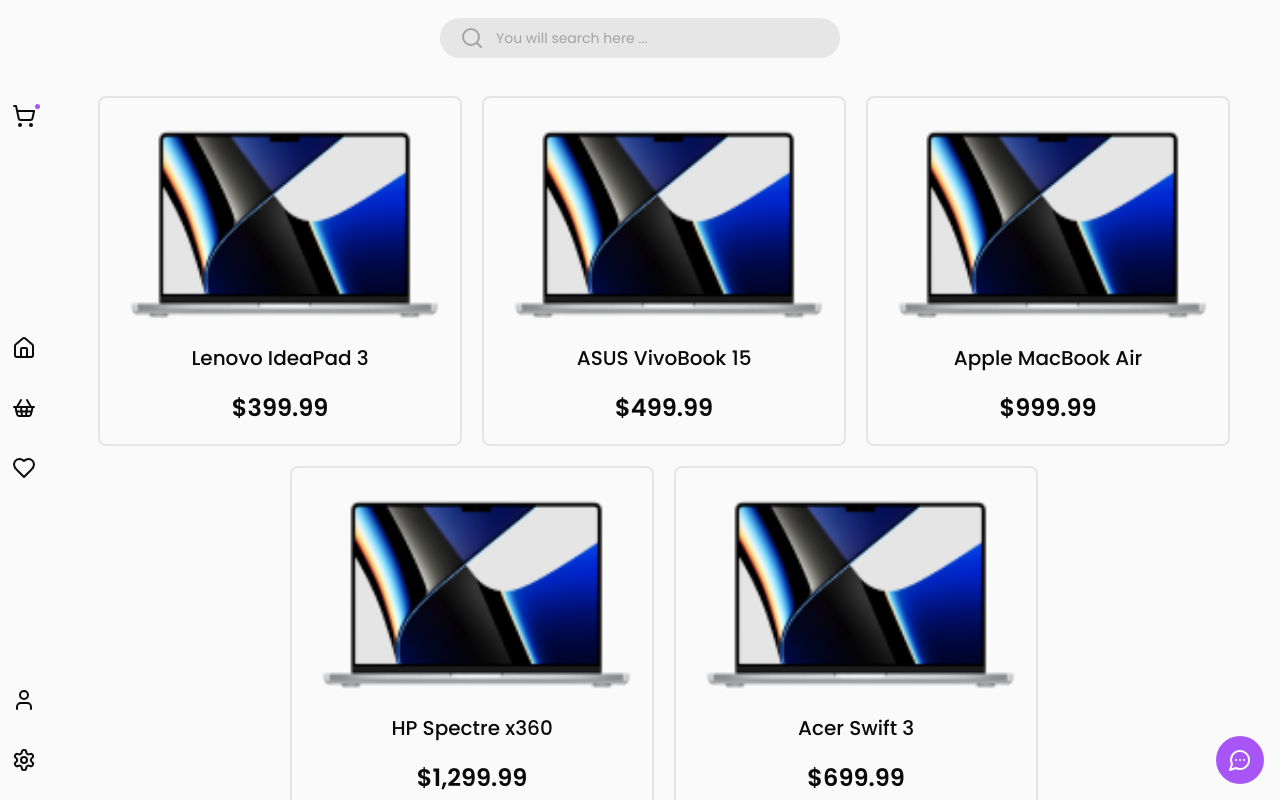
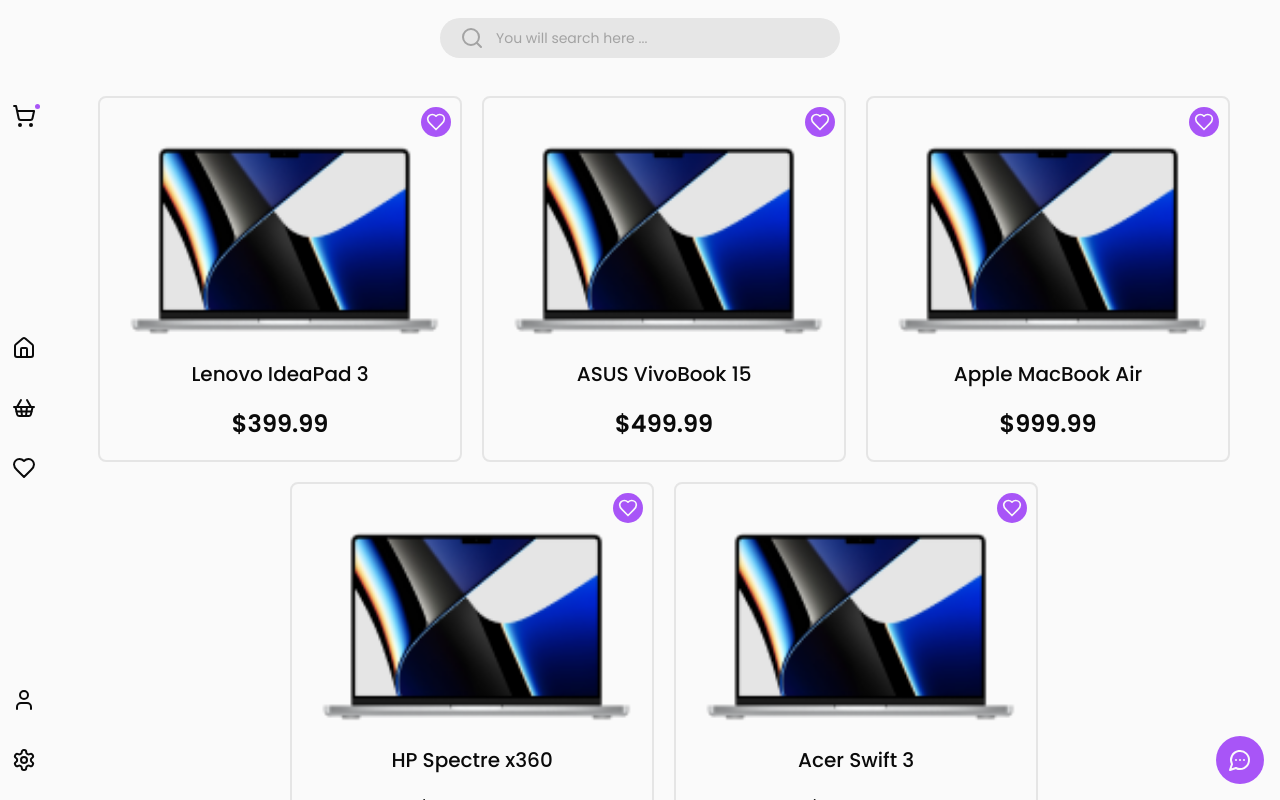
Before and after one commit to ClemilsonAzevedo/TheStore, a React (Vite) app in the folder web/: page /loved in a window 1280 px wide. Built offline with nearby package versions, Linux system fonts and the light colour scheme.

Commit message:
Styles: Liked button on Loved-page

```diff
--- a/web/src/components/DestacProduct/index.tsx
+++ b/web/src/components/DestacProduct/index.tsx
@@ -1,5 +1,6 @@
 import type { ProductInterface } from '@/@types/ProductInterface'
-import pcImage from '../../assets/MacbookProM1Pro.png'
+import pcImage from '@/assets/MacbookProM1Pro.png'
+import { Heart } from 'lucide-react'
 
 interface ProductProps extends ProductInterface {}
 
@@ -8,12 +9,23 @@
 		<div className='border-2 min-w-max rounded-lg p-5 transition hover:scale-110 hover:bg-neutral-400 cursor-pointer'>
 			<div className='flex flex-col gap-5 justify-center items-center'>
 				<div className='flex flex-col h-full'>
+					<button
+						type='button'
+						className={
+							'flex items-center justify-center ml-auto -mr-2 -mt-2 bg-violet-500 p-1 rounded-full cursor-pointer text-neutral-50 focus:outline-none focus:ring-0 repeat-1 duration-300 animate-in ease-in-out scale-125'
+						}>
+						<Heart className='flex-1' size={16} />
+					</button>
 					<img src={image} alt='' loading='lazy' className='w-80 h-auto  ' />
 				</div>
 				<h4 className='font-medium text-xl text-neutral-950 text-center text-ellipsis truncate'>
 					{name}
 				</h4>
-				<span className='text-neutral-950 font-semibold text-2xl'>{price}</span>
+				<div>
+					<span className='text-neutral-950 font-semibold text-2xl'>
+						{price}
+					</span>
+				</div>
 			</div>
 		</div>
 	)
```
